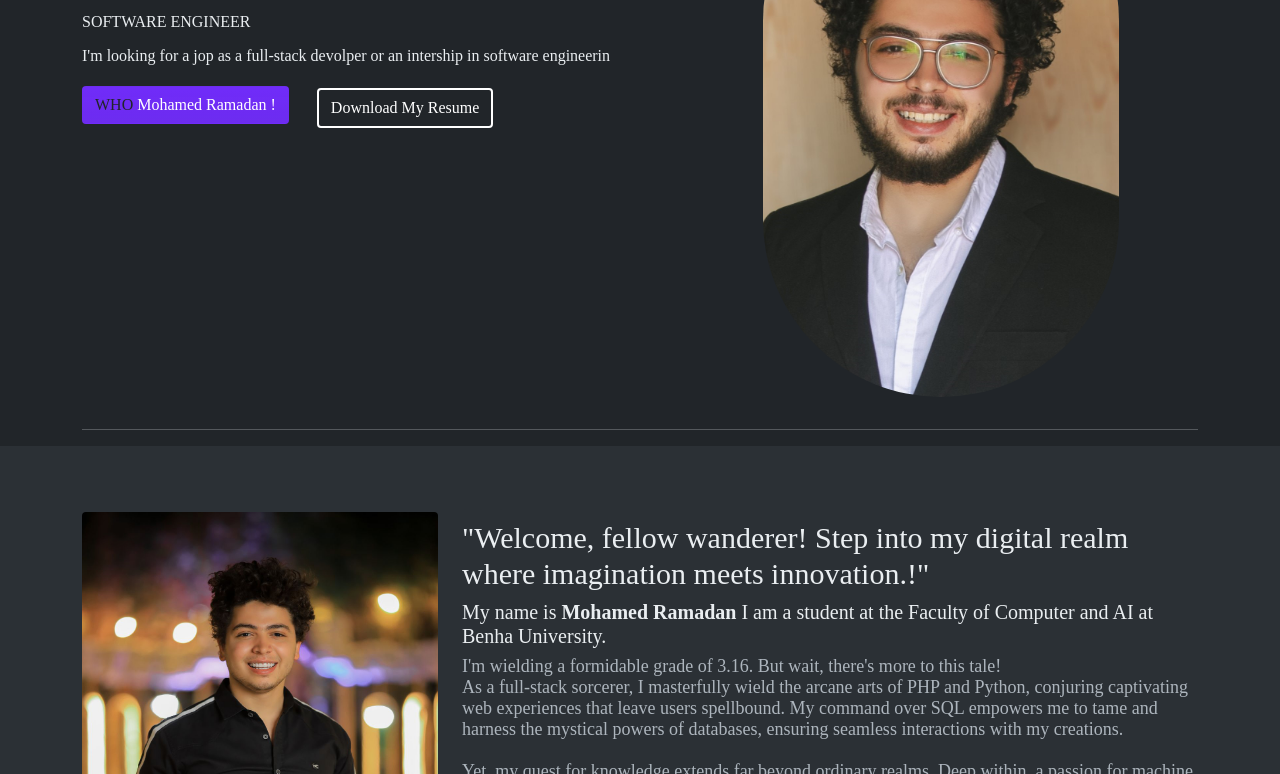
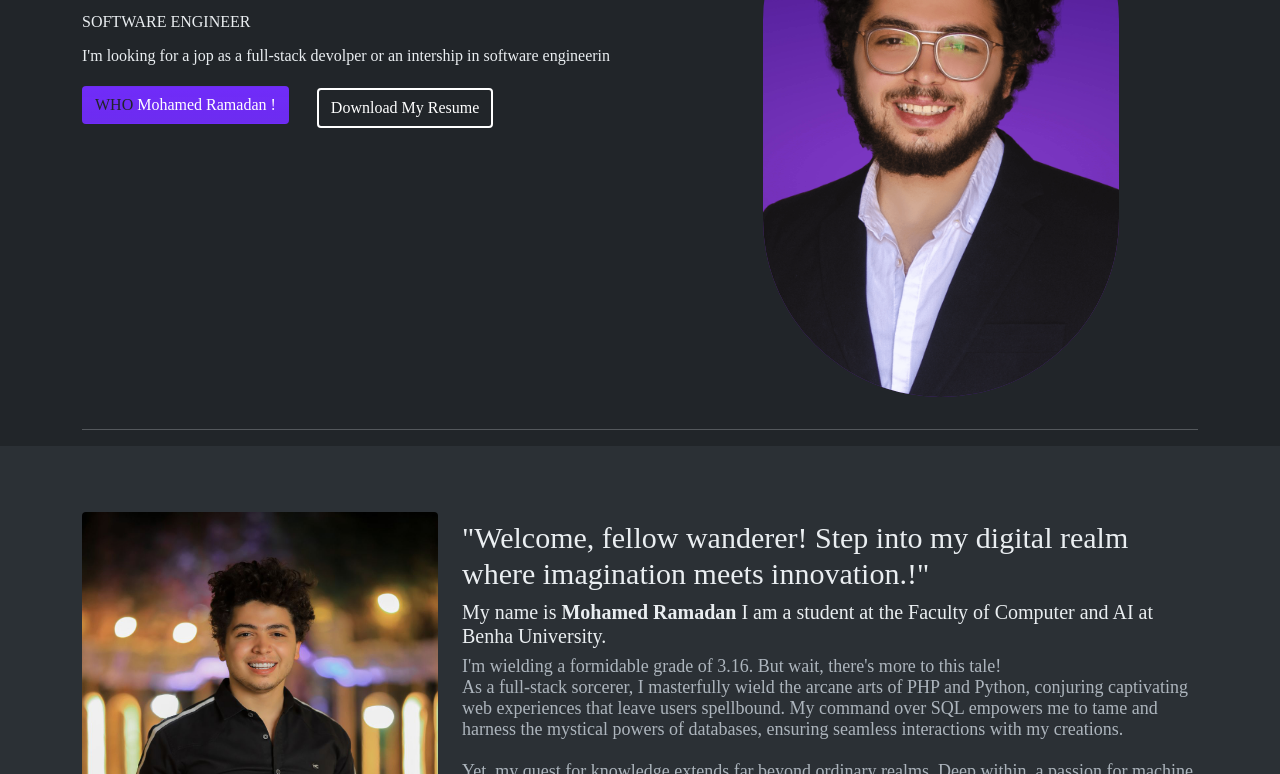
Before and after one commit to MentalStrange/Portfolio, a plain HTML site: page index.html in a window 1280 px wide. Shown: the part 261-1035 px from the top of the page. Drawn offline with Linux system fonts and the light colour scheme.

Commit message:
big changes

```diff
--- a/assets/css/style.css
+++ b/assets/css/style.css
@@ -69,8 +69,12 @@ body {
 
 .home img {
   max-width: 100%;
-  /* max-height: 500px; */
+	background: url("../../img/abstract-textured-backgound.jpg");
+	background-repeat: no-repeat;
+	background-size: 1000px 430px;
+	background-position: center bottom;
 }
+
 .home-left {
   height: 100%;
   max-width: 100%;
@@ -183,6 +187,7 @@ body {
   }
   .home img {
     justify-content: center;
+			background-size: 1000px 420px;
   }
 }
 @media (min-width: 481px) {
--- a/index.html
+++ b/index.html
@@ -79,7 +79,7 @@
                 </div>
             </div>
             <div class="home-right col-sm-12 col-lg-4 col-md-12 mb-3 ms-sm-3 mt-5">
-                <img src="img/Me1.jpg" class="  rounded-pill" alt="Mohamed Ramadan Photo">
+                <img src="img/Me1.png" class="  rounded-pill" alt="Mohamed Ramadan Photo">
             </div>
         </div>
         <hr>
```
Also changed, not shown: img/Me1.png (added), img/abstract-textured-backgound.jpg (added), 2 other files.
